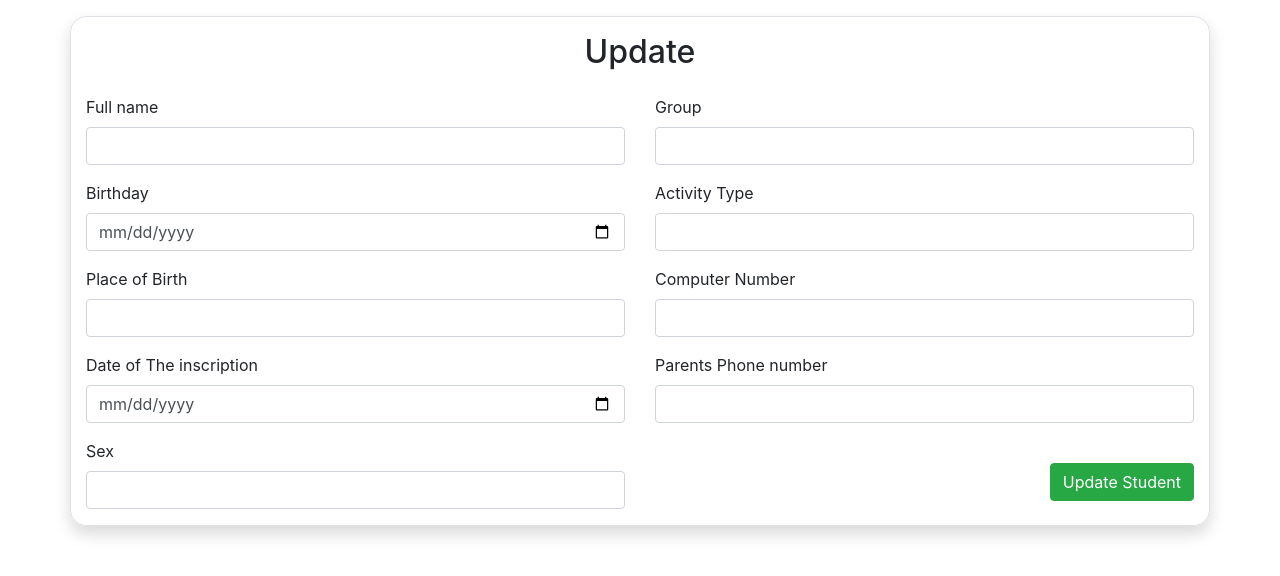
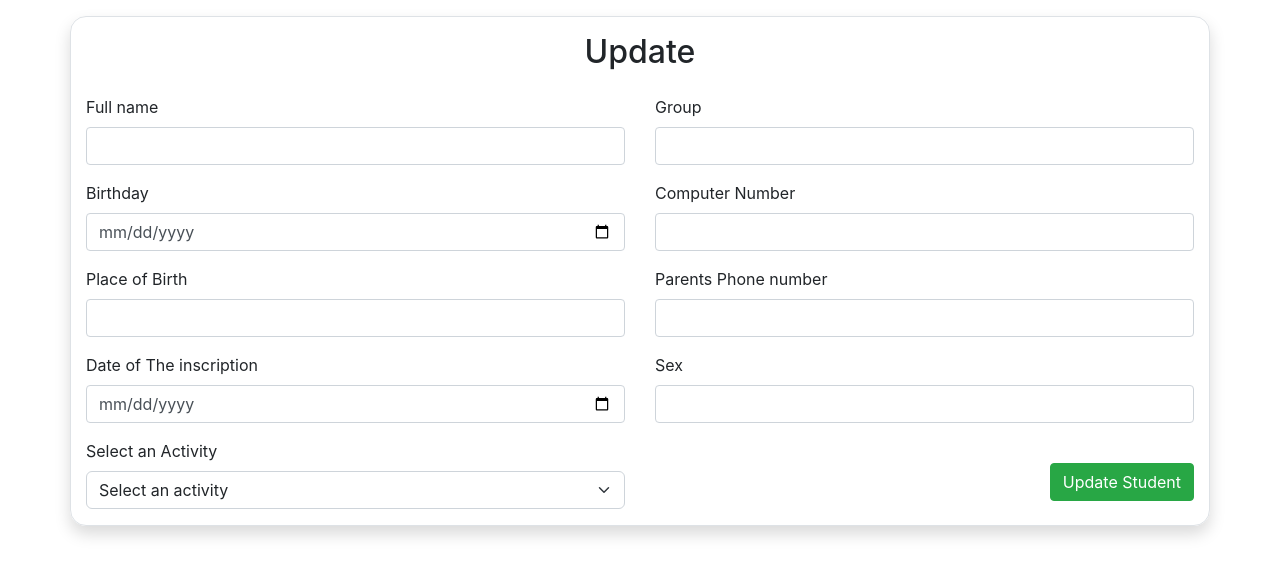
Before and after one commit to SaberHardy/ManarPlatform, a Flask app: page /1/update in a window 1280 px wide. Shown: the part 56-632 px from the top of the page. Run offline with Flask 2, Linux system fonts and the light colour scheme; data that the repository does not hold is empty; some libraries are stand-ins or nearby versions.

Commit message:
activity update

```diff
--- a/templates/manar/update_student.html
+++ b/templates/manar/update_student.html
@@ -27,20 +27,20 @@
                                name="inscription_date"/>
                     </div>
                     <div class="form-group">
-                        <label for="sex">Sex</label>
-                        <input value="{{ student_to_update.sex }}" class="form-control" type="text" name="sex"/>
+                        <label for="computer_nbr">Select an Activity</label>
 
+                        <select class="form-select" name="activity_type" aria-label="Default select example">
+                            <option selected>Select an activity</option>
+                            {% for activity in activities %}
+                                <option value="{{ activity }}">{{ activity }}</option>
+                            {% endfor %}
+                        </select>
                     </div>
                 </div>
                 <div class="col-6 mt-3">
                     <div class="form-group">
                         <label for="group">Group</label>
                         <input value="{{ student_to_update.group }}" class="form-control" type="text" name="group"/>
-                    </div>
-                    <div class="form-group">
-                        <label for="group">Activity Type</label>
-                        <input value="{{ student_to_update.activity_type }}" class="form-control" type="text"
-                               name="activity_type"/>
                     </div>
                     <div class="form-group">
                         <label for="computer_nbr">Computer Number</label>
@@ -52,6 +52,12 @@
                         <input value="{{ student_to_update.parents_phone }}" class="form-control" type="text"
                                name="parents_phone"/>
                     </div>
+                    <div class="form-group">
+                        <label for="sex">Sex</label>
+                        <input value="{{ student_to_update.sex }}" class="form-control" type="text" name="sex"/>
+
+                    </div>
+
                     <button class="btn btn-success float-right mt-4" type="submit">Update Student</button>
                 </div>
             </div>
```
